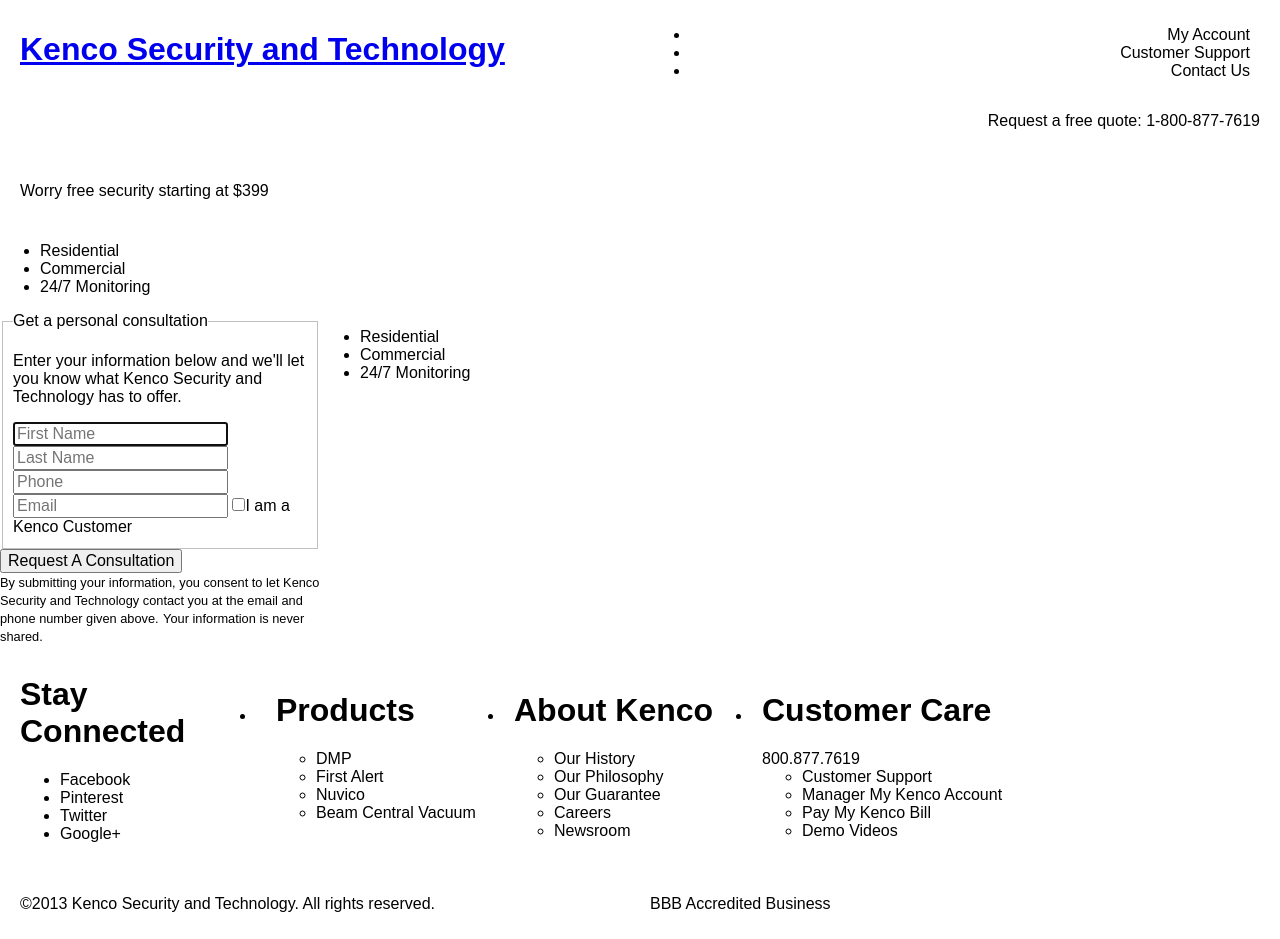
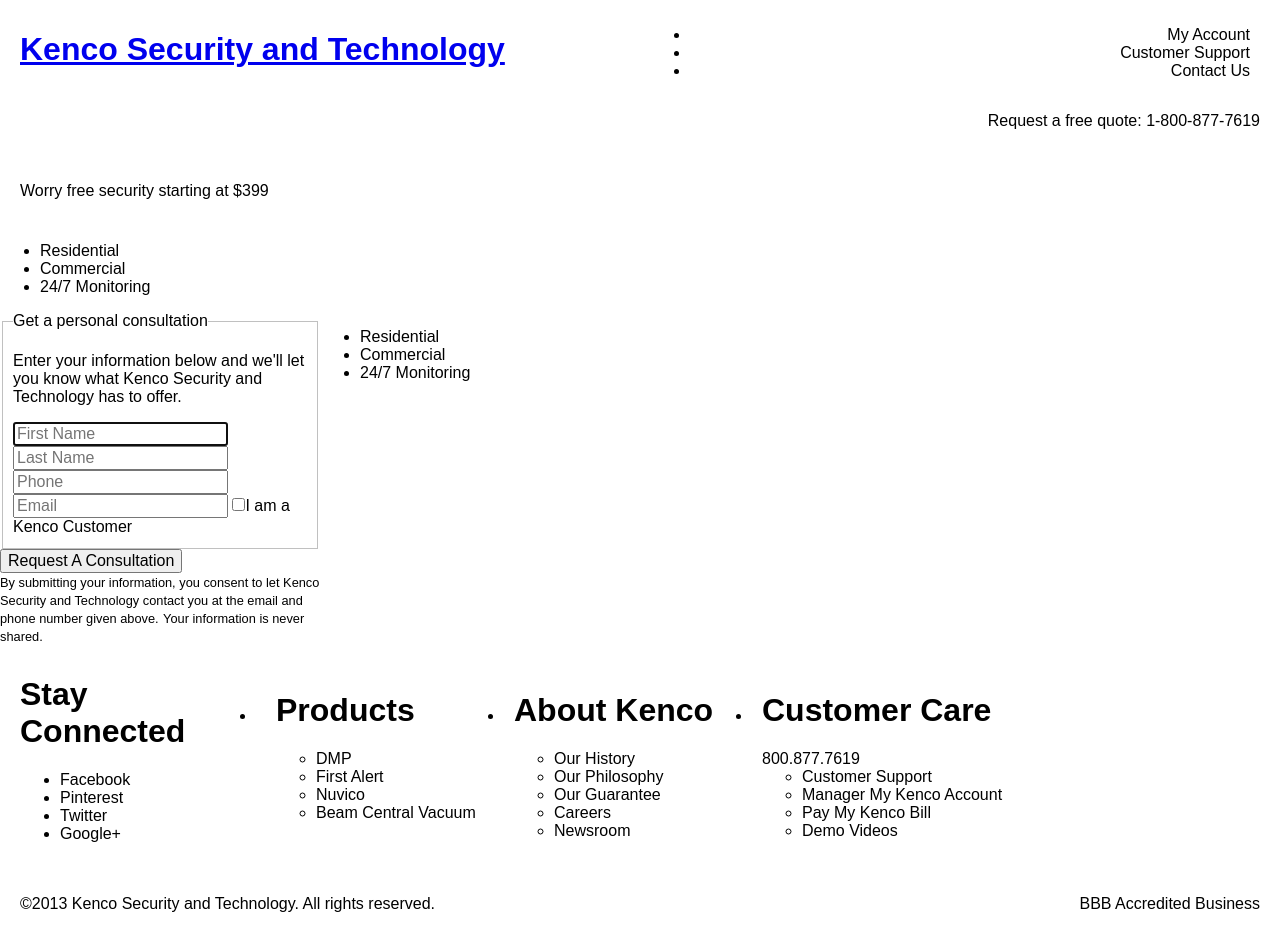
Before and after one commit to Kenco-Enterprises-Inc/kenco-enterprises-inc.github.io, a Jekyll site: the page built from index.html, in a window 1280 px wide. Built offline with Jekyll 4.4.1, drawn with Linux system fonts in a browser that asks for light colours.

Commit message:
Right align the BBB logo in the footer

```diff
--- a/_includes/footer.html
+++ b/_includes/footer.html
@@ -43,6 +43,6 @@
   </div>
   <div class="grid">
     <p class="unit  w-1-2">&copy;2013 Kenco Security and Technology. All rights reserved.</p>
-    <p class="unit  w-1-2">BBB Accredited Business</p>
+    <p class="unit  w-1-2  align-right">BBB Accredited Business</p>
   </div>
 </footer>
```
